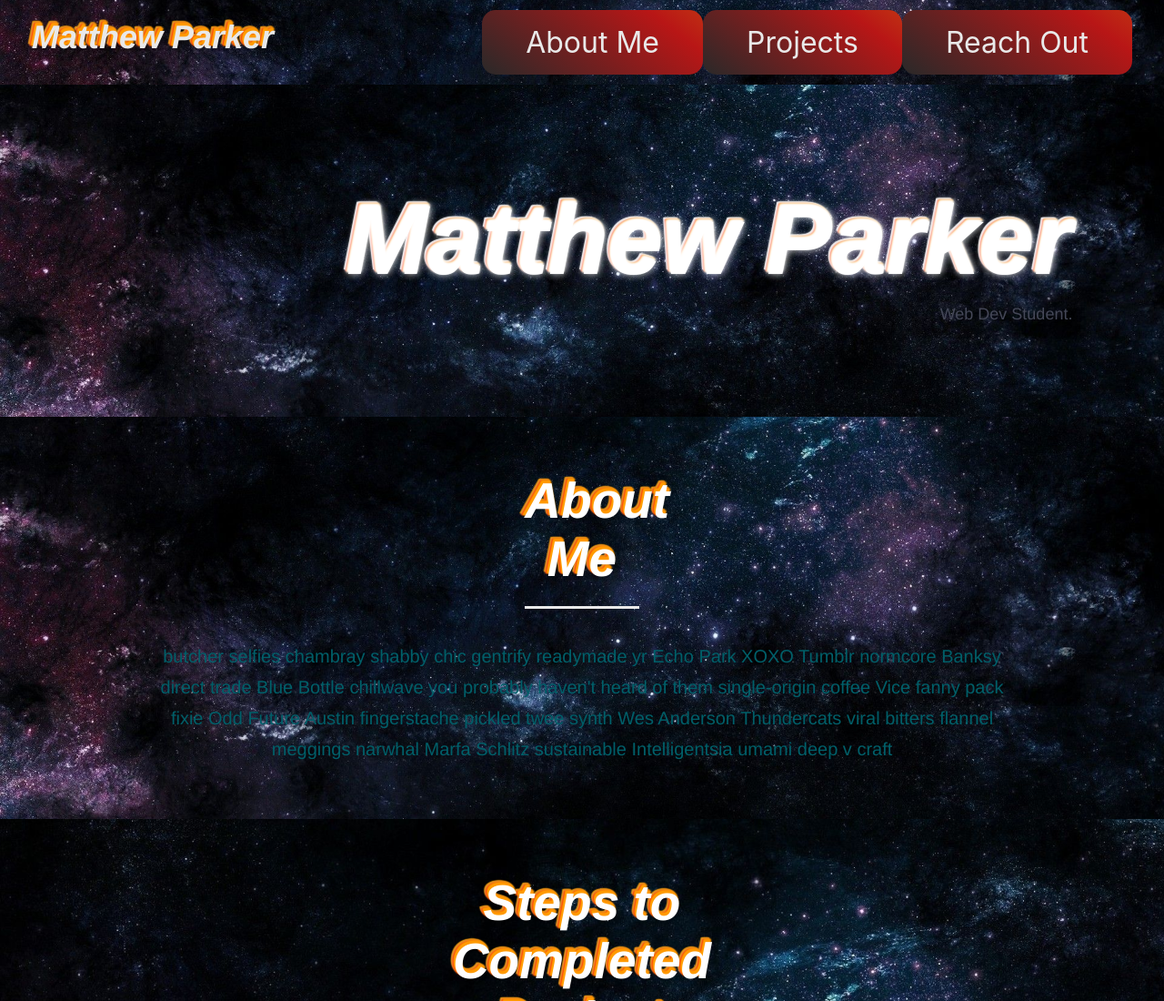
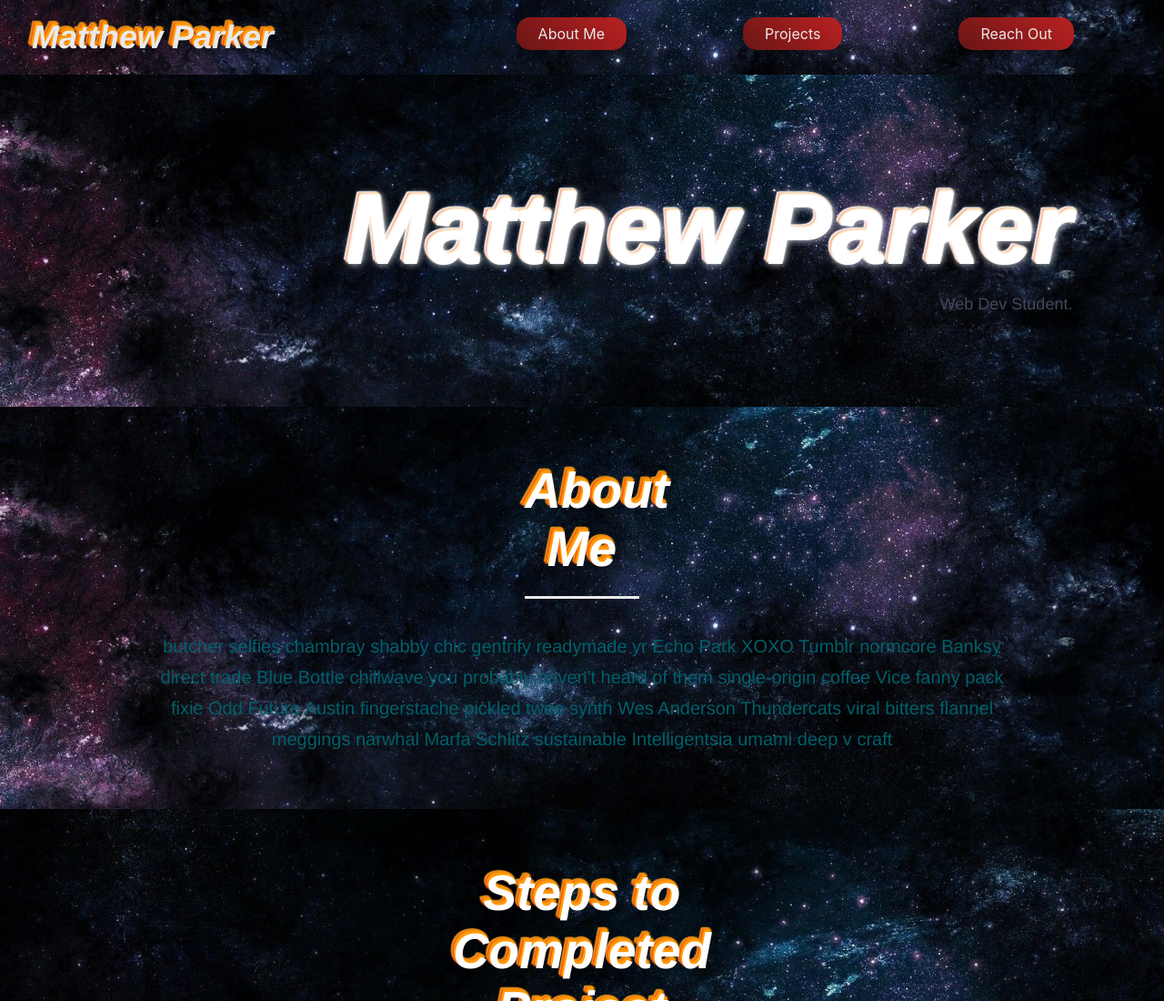
Before and after one commit to Matt545/sturdy-succotash, a plain HTML site: page index.html in a window 1280 px wide. Shown: the top 1100 px of the page at 91% size. Drawn offline with Linux system fonts and the light colour scheme.

Commit message:
Finished Nav buttons
still need to fix the links!

```diff
--- a/assets/css/style.css
+++ b/assets/css/style.css
@@ -22,10 +22,10 @@
 
     --gradient: linear-gradient(
         38deg,
-        rgb(41, 41, 41),
-        rgb(184, 22, 22),
-        rgb(219, 135, 9),
-        rgb(221, 69, 69));
+        rgb(104, 21, 21),
+        rgb(172, 31, 31),
+        rgb(211, 47, 47),
+        rgb(253, 99, 10));
 
   }
 
@@ -77,17 +77,20 @@
     justify-content: space-between;
     align-items: center;
     list-style: none;
+    padding: auto;
   }
 
   header nav ul li a {
       padding: 0.5em 1.5em;
-      font-size: 2rem;
+      margin: 4rem;
+      font-size: 1rem;
       background-image: var(--gradient);
       background-size: 300%;
       background-position: left;
-      transition: background-position 0.5s;
       font-family: -apple-system, BlinkMacSystemFont, 'Segoe UI', Roboto, Oxygen, Ubuntu, Cantarell, 'Open Sans', 'Helvetica Neue', sans-serif;
       border-radius: 15px;
+      transition: font-size 0.5s;
+      transition: background-position 1s;
   }
 
   header nav ul li a:hover,
@@ -95,6 +98,7 @@
     border-radius: 15px;
     text-shadow: none;
     background-position: right;
+    font-size: 1.5rem;
   }
 
 
```
